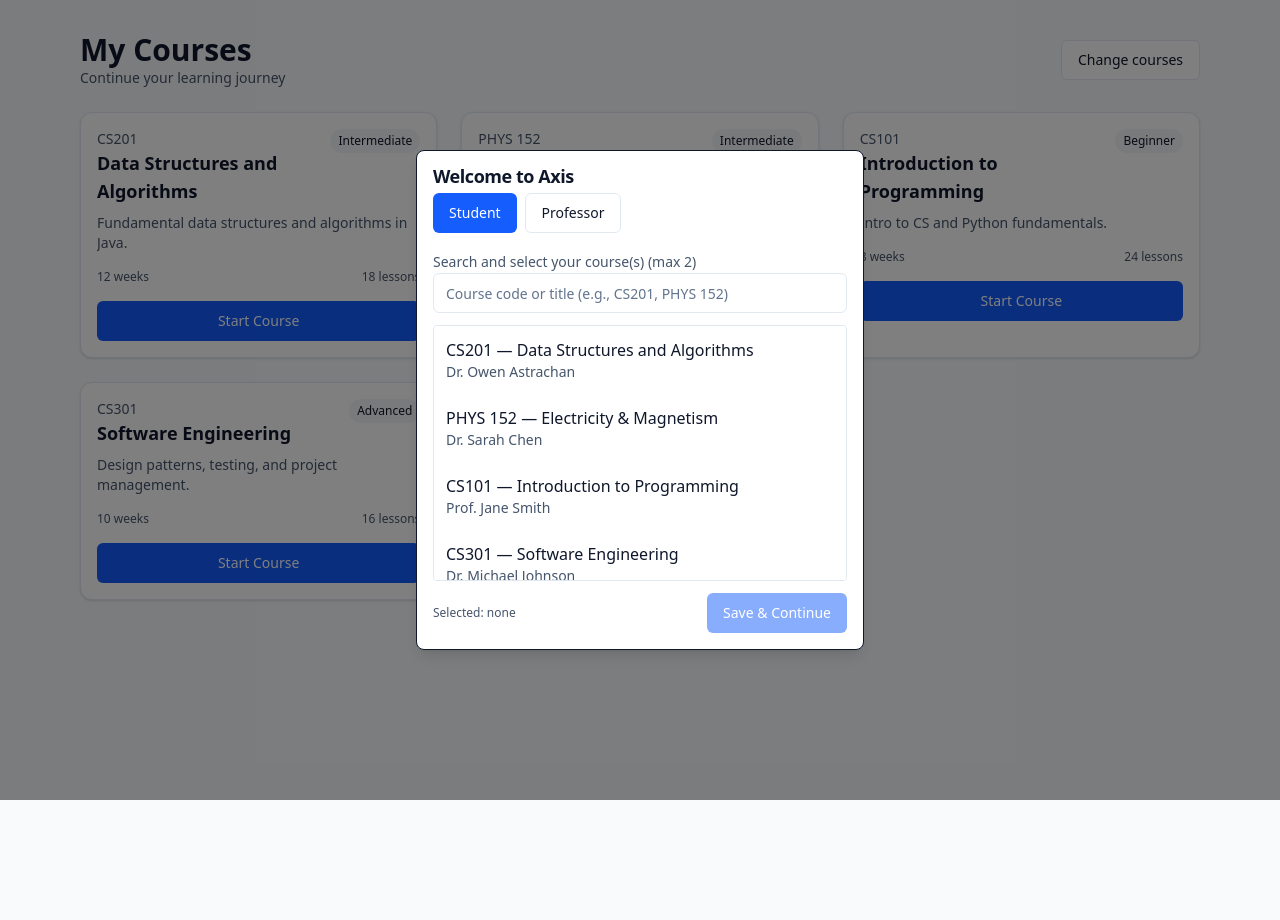
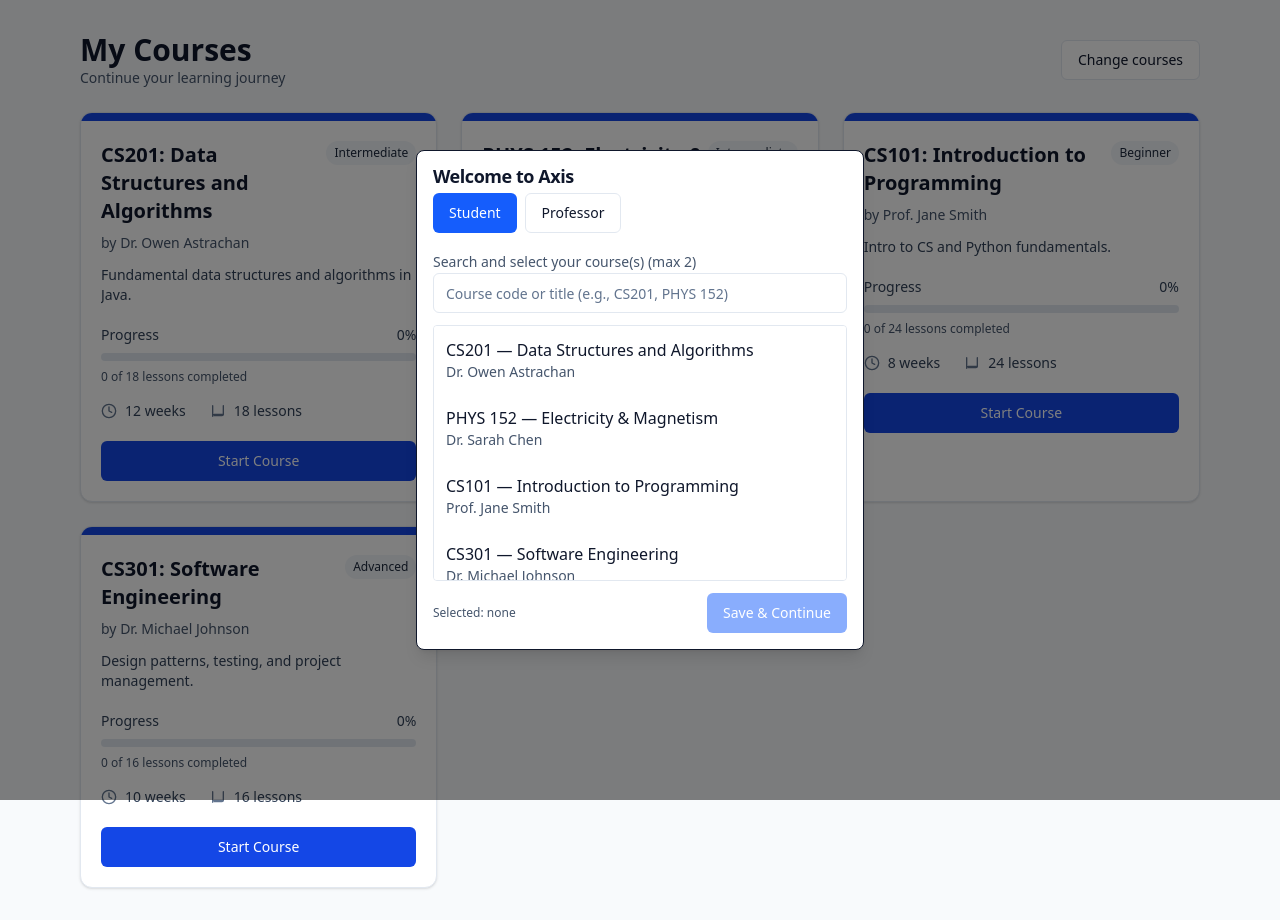
Before and after one commit to tehseendahya/kaizen, a Next.js app: page / in a window 1280 px wide. Before the commit the page ends 800 px from the top, so only its background shows below. Built offline with nearby package versions, Linux system fonts and the light colour scheme.

Commit message:
Course dashboard style

```diff
--- a/src/app/page.tsx
+++ b/src/app/page.tsx
@@ -92,26 +92,73 @@ function CourseCard({ course }: { course: Course }) {
       : "#";
   const canNavigate = route !== "#";
   return (
-    <div className="rounded-xl border border-slate-200 p-4 shadow-sm bg-white">
+    <div className="bg-white rounded-xl border border-slate-200 shadow-sm overflow-hidden">
+      {/* Top accent bar */}
+      <div className="h-2 bg-blue-700" />
+
+      <div className="p-5">
+        {/* Header */}
         <div className="flex items-start justify-between">
           <div>
-          <div className="text-sm text-slate-600">{course.code}</div>
-          <h3 className="text-lg font-semibold text-slate-900">{course.title}</h3>
+            <h3 className="text-xl font-semibold text-slate-900">
+              {course.code}: {course.title}
+            </h3>
           </div>
-        <span className="text-xs rounded-full px-2 py-1 bg-slate-100">{course.level}</span>
+          <span className="text-xs rounded-full px-2 py-1 bg-slate-100 text-slate-800">
+            {course.level}
+          </span>
         </div>
-      <p className="text-sm text-slate-600 mt-2 line-clamp-2">{course.description}</p>
-      <div className="flex items-center justify-between text-xs mt-4 text-slate-600">
-        <div>{course.weeks} weeks</div>
-        <div>{course.lessons} lessons</div>
+
+        {/* Instructor */}
+        <div className="mt-2 text-sm text-slate-600">by {course.instructor}</div>
+
+        {/* Description */}
+        <p className="text-sm text-slate-700 mt-3 line-clamp-3">{course.description}</p>
+
+        {/* Progress */}
+        <div className="mt-5">
+          <div className="flex items-center justify-between text-sm text-slate-700">
+            <span>Progress</span>
+            <span>0%</span>
           </div>
+          <div className="mt-2 h-2 w-full bg-slate-200 rounded-full overflow-hidden">
+            <div className="h-full w-0 bg-blue-600" />
+          </div>
+          <div className="mt-2 text-xs text-slate-600">0 of {course.lessons} lessons completed</div>
+        </div>
+
+        {/* Meta */}
+        <div className="mt-4 flex items-center gap-6 text-sm text-slate-700">
+          <div className="flex items-center gap-2">
+            {/* clock icon */}
+            <svg className="w-4 h-4 text-slate-500" viewBox="0 0 24 24" fill="none" stroke="currentColor" strokeWidth="2" strokeLinecap="round" strokeLinejoin="round">
+              <circle cx="12" cy="12" r="10" />
+              <polyline points="12 6 12 12 16 14" />
+            </svg>
+            <span>{course.weeks} weeks</span>
+          </div>
+          <div className="flex items-center gap-2">
+            {/* book icon */}
+            <svg className="w-4 h-4 text-slate-500" viewBox="0 0 24 24" fill="none" stroke="currentColor" strokeWidth="2" strokeLinecap="round" strokeLinejoin="round">
+              <path d="M4 19.5A2.5 2.5 0 0 1 6.5 17H20" />
+              <path d="M4 4v15.5" />
+              <path d="M20 4v13a2 2 0 0 1-2 2H6.5" />
+            </svg>
+            <span>{course.lessons} lessons</span>
+          </div>
+        </div>
+      </div>
+
+      {/* CTA */}
+      <div className="px-5 pb-5">
         <Button
-        className="w-full mt-4"
+          className="w-full bg-blue-700 hover:bg-blue-800"
           onClick={() => canNavigate && router.push(route)}
           disabled={!canNavigate}
         >
           Start Course
         </Button>
       </div>
+    </div>
   );
 }
```
Lines whose indentation alone changed are shown as unchanged.
